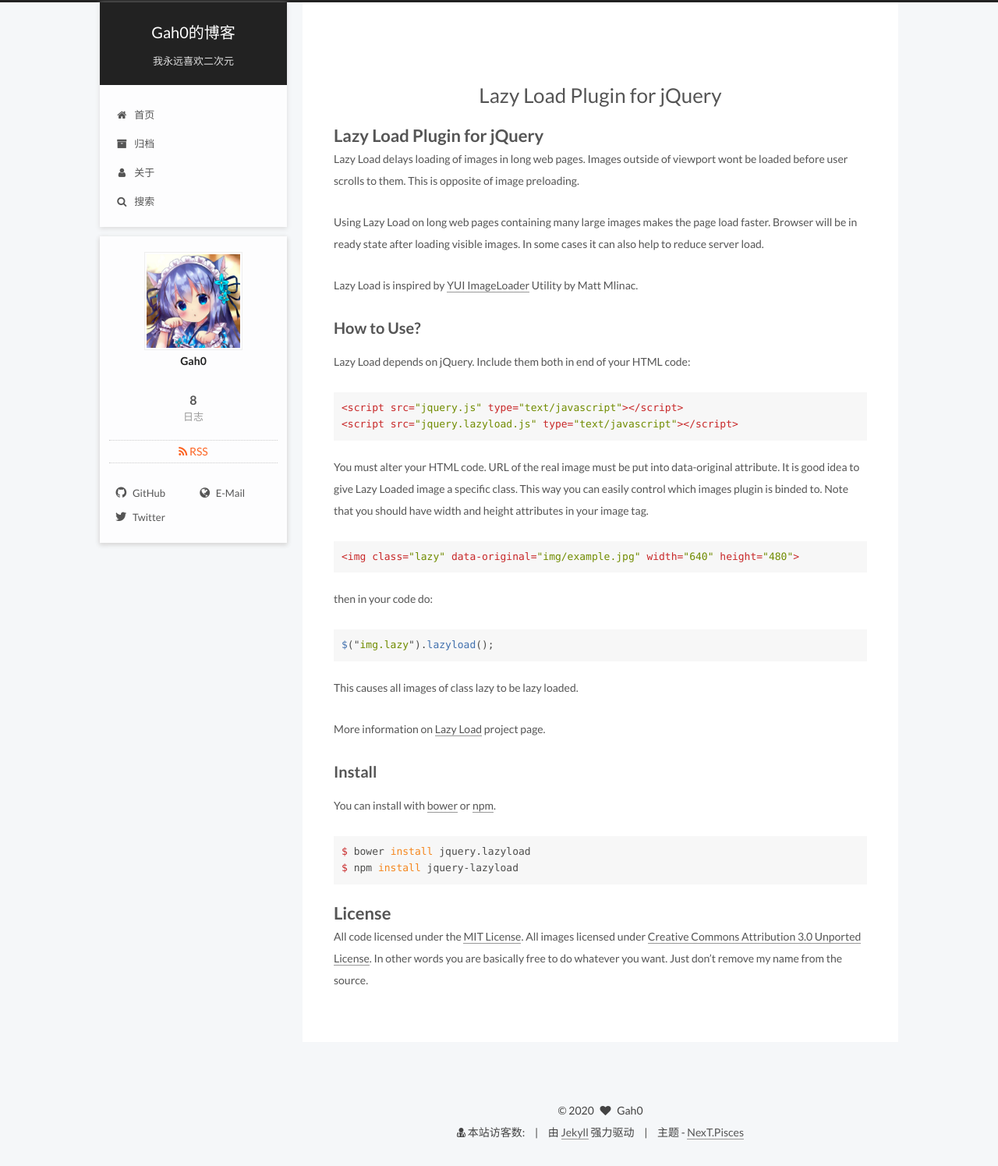
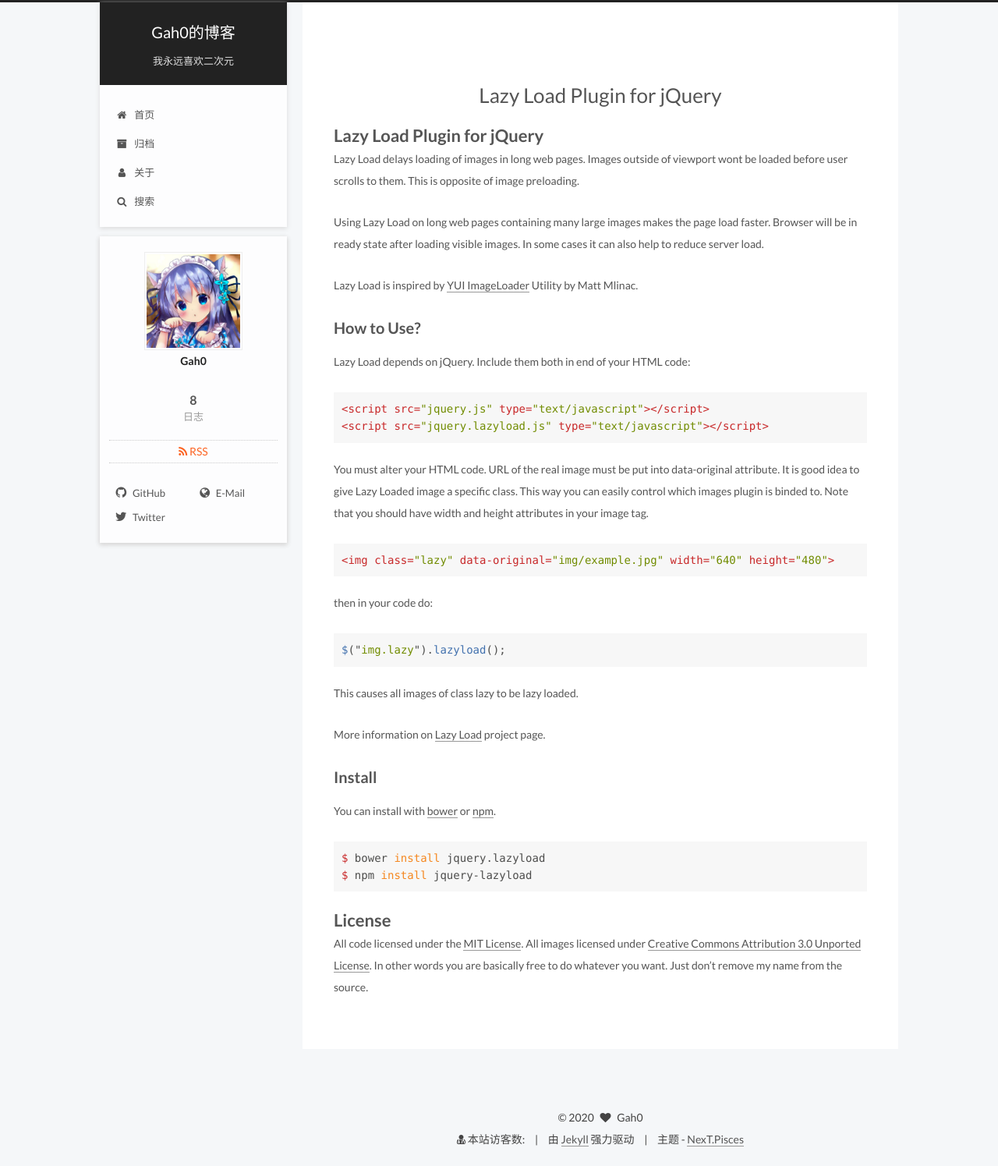
Before and after one commit to Gah0/Gah0.github.io, a Jekyll site: the page built from assets/lib/jquery_lazyload/README.md, in a window 1280 px wide. Shown: the whole page at 78% size. Built offline with Jekyll 4.4.1, drawn with Linux system fonts in a browser that asks for light colours; some web fonts are replaced; our own code applies the rules of GitHub Pages for plain Markdown files; comment, search, counter and statistics services are not loaded.

Commit message:
修改代码字体

```diff
--- a/_config.yml
+++ b/_config.yml
@@ -200,8 +200,8 @@ font:
   # Font settings for <code> and code blocks.
   codes:
     external: true
-    family:
-    size:
+    family: PT Mono
+    size: 14
 
 
 
```
